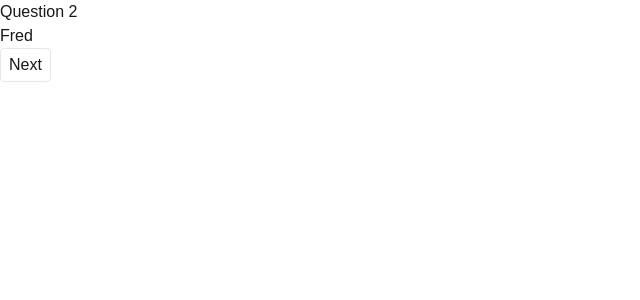
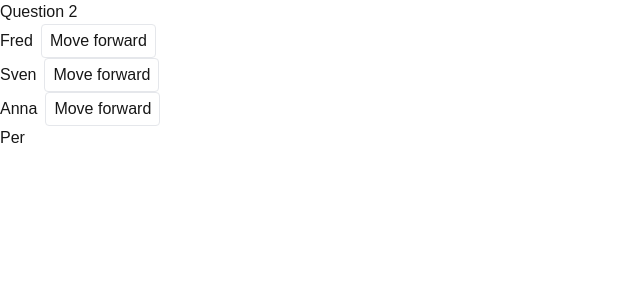
Before and after one commit to t-kupp/testprov-react-2025-02-25-main, a Next.js app: page /question2 in a window 1280 px wide. Shown: the top 300 px of the page, without its empty margins (0-640 px from the left). Built offline with nearby package versions, Linux system fonts and the light colour scheme.

Commit message:
corrected q2

```diff
--- a/pages/question2.js
+++ b/pages/question2.js
@@ -14,31 +14,32 @@ import { useState } from 'react';
 
 export default function Question2() {
   const [users, setUsers] = useState(['Fred', 'Sven', 'Anna', 'Per']);
-  const [showIndex, setShowIndex] = useState(0);
 
-  function handleClick() {
-    setShowIndex(showIndex + 1);
+  function handleClick(i) {
+    let data = [...users];
+    [data[i], data[i + 1]] = [data[i + 1], data[i]];
+    setUsers(data);
   }
 
   return (
     <div>
       <h1>Question 2</h1>
-      <User users={users} handleClick={handleClick} showIndex={showIndex} />
+      {users.map((user, index) => (
+        <User key={index} index={index} name={user} handleClick={handleClick} usersLength={users.length} />
+      ))}
     </div>
   );
 }
 
-function User({ users, handleClick, showIndex }) {
+function User({ name, handleClick, usersLength, index }) {
   return (
-    <div>
-      {users[showIndex]}
-      <div className='flex'>
-        {showIndex != users.length - 1 && (
-          <button className='px-2 py-1 border rounded hover:bg-slate-200' onClick={handleClick}>
-            Next
-          </button>
-        )}
-      </div>
+    <div className='flex items-center gap-2'>
+      <p>{name}</p>
+      {index < usersLength - 1 && (
+        <button className='border rounded px-2 py-1 hover:bg-slate-200' onClick={() => handleClick(index)}>
+          Move forward
+        </button>
+      )}
     </div>
   );
 }
```
